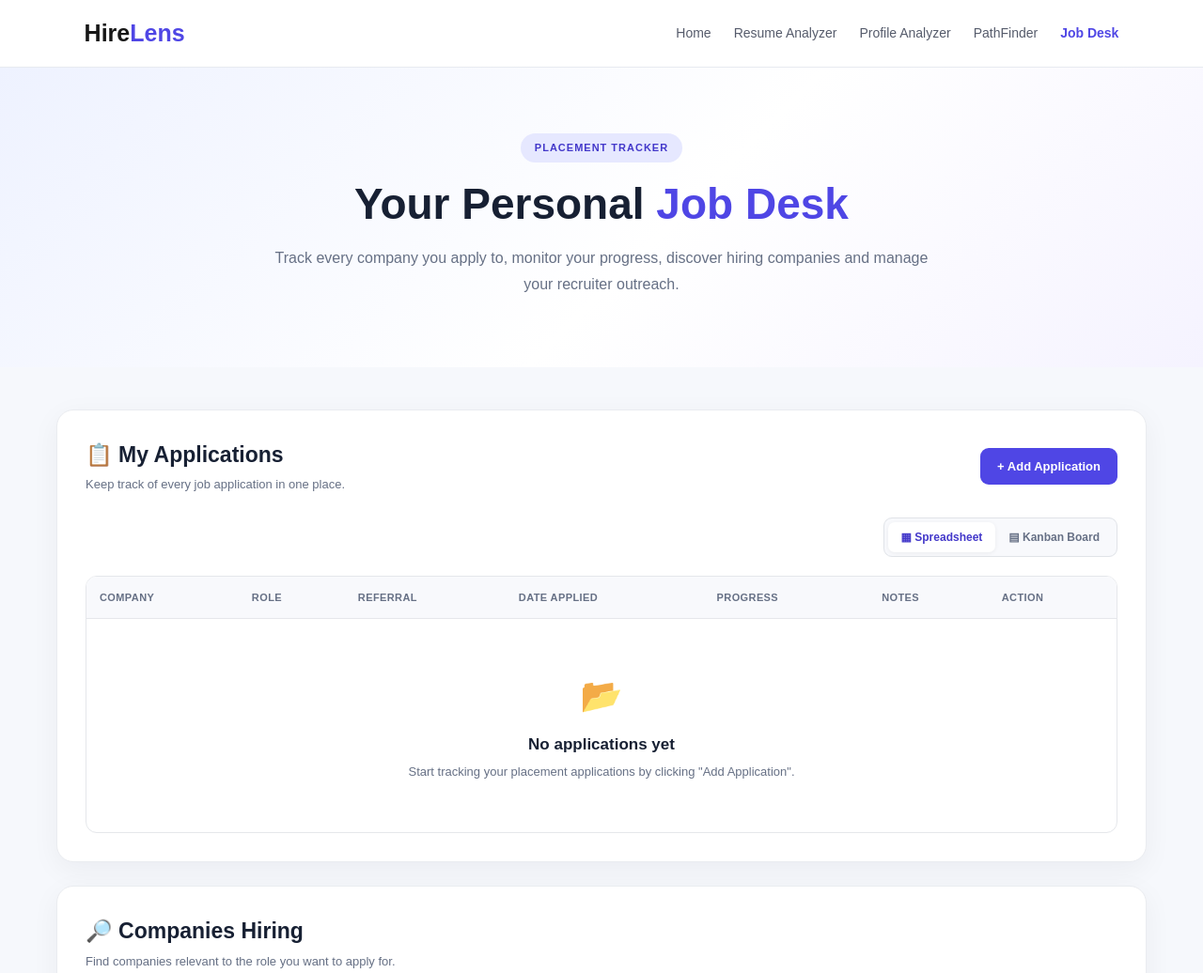
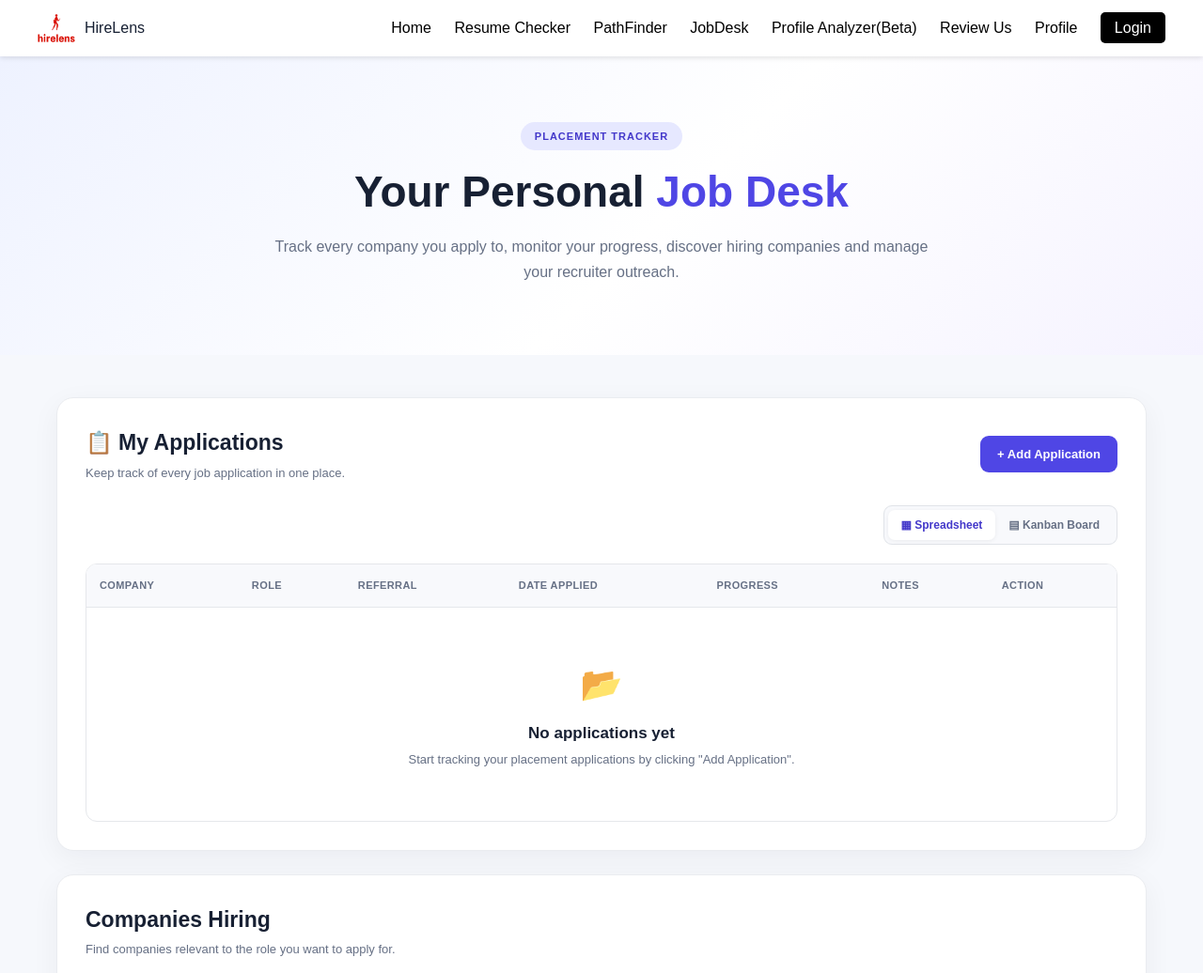
Before and after one commit to Mahatva1303/HireLens, a website: page public/jobdesk.html in a window 1280 px wide. Shown: the top 1036 px of the page at 94% size. Drawn offline with Linux system fonts and the light colour scheme.

Commit message:
code update

```diff
--- a/public/jobdesk.css
+++ b/public/jobdesk.css
@@ -1,6 +1,4 @@
-/* =====================================================
-   JOB DESK - MAIN STYLES
-   ===================================================== */
+
 
 * {
     margin: 0;
@@ -16,61 +14,57 @@ body {
 }
 
 
-/* =====================================================
-   NAVBAR
-   ===================================================== */
+
+
 
 .navbar {
-    width: 100%;
-    min-height: 72px;
-
-    background: #ffffff;
-
-    display: flex;
-    align-items: center;
-    justify-content: space-between;
-
-    padding: 0 7%;
-
-    border-bottom: 1px solid #e7eaf0;
-
-    position: sticky;
-    top: 0;
-    z-index: 1000;
+  display: flex;
+  justify-content: space-between;
+  align-items: center;
+  padding: 15px 40px;
+  background: white;
+  box-shadow: 0 2px 5px rgba(0,0,0,0.1);
 }
 
-.logo {
-    font-size: 25px;
-    font-weight: 700;
-    color: #171717;
+/* LEFT SIDE */
+.nav-left {
+  display: flex;
+  align-items: center;
 }
 
-.logo span {
-    color: #4f46e5;
+.nav-left img {
+  width: 40px;
+  margin-right: 10px;
 }
 
-.nav-links {
-    display: flex;
-    align-items: center;
-    gap: 24px;
+.company-name {
+  font-size: 18px;
+  font-weight: bold;
 }
 
-.nav-links a {
-    text-decoration: none;
-    color: #555b6b;
-    font-size: 14px;
-    font-weight: 500;
-
-    transition: 0.2s ease;
+/* RIGHT SIDE */
+.nav-right a {
+  margin-left: 20px;
+  text-decoration: none;
+  color: black;
+  font-weight: 500;
 }
 
-.nav-links a:hover {
-    color: #4f46e5;
+.nav-right a:hover {
+  color: #2b7cff;
 }
 
-.nav-links a.active {
-    color: #4f46e5;
-    font-weight: 700;
+/* LOGIN BUTTON */
+.login-btn {
+  padding: 8px 15px;
+  background: black;
+  color: white !important;
+  border-radius: 5px;
+}
+.navbar {
+  position: sticky;
+  top: 0;
+  z-index: 1000;
 }
 
 
--- a/public/jobdesk.html
+++ b/public/jobdesk.html
@@ -6,43 +6,37 @@
     <meta name="viewport" content="width=device-width, initial-scale=1.0">
 
     <title>Job Desk | HireLens</title>
+    <link rel="stylesheet" href="jobdesk.css">
 
-    <link rel="stylesheet" href="jobdesk.css">
+
 </head>
 
 <body>
 
-    <!-- ================= NAVBAR ================= -->
+
+
 
     <nav class="navbar">
 
-        <div class="logo">
-            Hire<span>Lens</span>
-        </div>
+  <!-- LEFT: LOGO + NAME -->
+  <div class="nav-left">
+    <img src="images/hirelens-high-resolution-logo-transparent.png" alt="Logo">
+    <span class="company-name"></span> HireLens </span>
+  </div>
 
-        <div class="nav-links">
+  <!-- RIGHT: MENU -->
+  <div class="nav-right">
+    <a href="index.html">Home</a>
+    <a href="resumechecker.html">Resume Checker</a>
+     <a href="pathfinder.html">PathFinder</a>
+        <a href="jobdesk.html">JobDesk</a>
+    <a href="profileanalyzer.html">Profile Analyzer(Beta)</a>
+    <a href="review.html">Review Us</a>
+    <a href="profile.html">Profile</a>
+    <a href="login.html" class="login-btn">Login</a>
+  </div>
 
-            <a href="index.html">Home</a>
-
-            <a href="resumechecker.html">
-                Resume Analyzer
-            </a>
-
-            <a href="profileanalyzer.html">
-                Profile Analyzer
-            </a>
-
-            <a href="pathfinder.html">
-                PathFinder
-            </a>
-
-            <a href="jobdesk.html" class="active">
-                Job Desk
-            </a>
-
-        </div>
-
-    </nav>
+</nav>
 
 
     <!-- ================= PAGE HEADER ================= -->
@@ -75,10 +69,6 @@
 
     <main class="container">
 
-
-        <!-- =================================================
-             APPLICATION TRACKER
-             ================================================= -->
 
         <section class="section-card">
 
@@ -349,9 +339,6 @@
         </section>
 
 
-        <!-- =================================================
-             CURRENT HIRING COMPANIES
-             ================================================= -->
 
         <section class="section-card">
 
@@ -360,7 +347,7 @@
                 <div>
 
                     <h2>
-                        🔎 Companies Hiring
+                         Companies Hiring
                     </h2>
 
                     <p>
@@ -448,7 +435,7 @@
                     <div class="tier-title">
 
                         <h3>
-                            🏆 Top Companies
+                             Top Companies
                         </h3>
 
                         <span>
@@ -472,7 +459,7 @@
                     <div class="tier-title">
 
                         <h3>
-                            ⭐ Mid-Level Companies
+                             Mid-Level Companies
                         </h3>
 
                         <span>
@@ -520,7 +507,7 @@
                     <div class="tier-title">
 
                         <h3>
-                            🚀 Startups
+                             Startups
                         </h3>
 
                         <span>
@@ -541,9 +528,6 @@
         </section>
 
 
-        <!-- =================================================
-             EMAIL TEMPLATES
-             ================================================= -->
 
         <section class="section-card">
 
@@ -651,7 +635,6 @@
             </div>
 
 
-            <!-- TEMPLATE EDITOR -->
 
             <div
                 class="template-editor"
@@ -701,7 +684,6 @@
     </main>
 
 
-    <!-- ================= JAVASCRIPT ================= -->
 
     <script src="jobdesk.js"></script>
 
```
Also changed, not shown: public/pathfinder.html (+7 -6 lines), public/profile.html (+4 -2 lines), public/profileanalyzer.html (+2 -0 lines), public/resumechecker.html (+3 -1 lines), public/review.html (+4 -2 lines).
